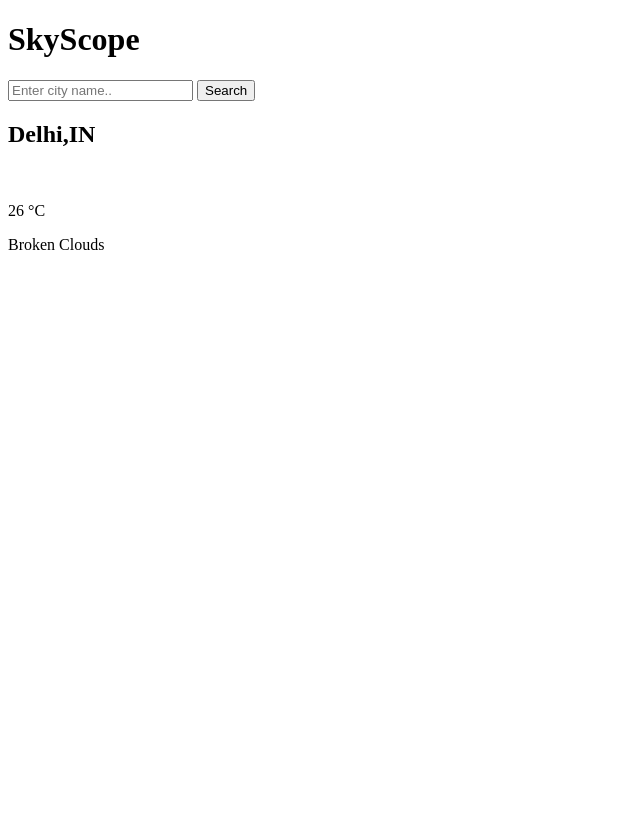
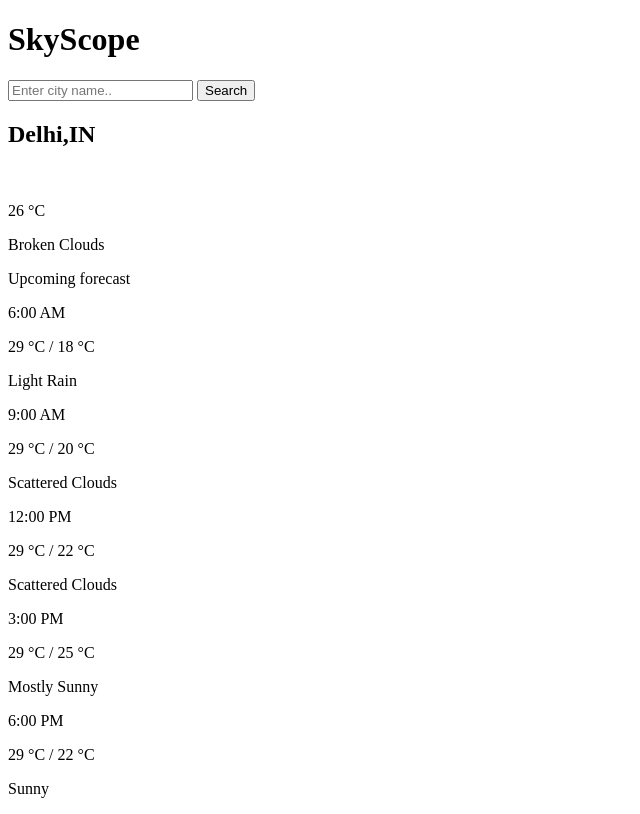
Before and after one commit to jaingautam14/SCM-FINAL2, a plain HTML site: page index.html in a window 1280 px wide. Shown: the whole page, without its empty margins (0-640 px from the left). Drawn offline with Linux system fonts and the light colour scheme.

Commit message:
Added day weather

```diff
--- a/index.html
+++ b/index.html
@@ -24,6 +24,55 @@
         </div>
         <div class="divider1"></div>
 
+        <div class="forecstH">
+            <p class="cast-header">Upcoming forecast</p>
+            <div class="templist">
+
+                <div class="next">
+                    <div>
+                        <p class="time">6:00 AM</p>
+                        <p>29 °C / 18 °C</p>
+                    </div>
+                    <p class="desc">Light Rain</p>
+                </div>
+
+                <div class="next">
+                    <div>
+                        <p class="time">9:00 AM</p>
+                        <p>29 °C / 20 °C</p>
+                    </div>
+                    <p class="desc">Scattered Clouds</p>
+                </div>
+
+                <div class="next">
+                    <div>
+                        <p class="time">12:00 PM</p>
+                        <p>29 °C / 22 °C</p>
+                    </div>
+                    <p class="desc">Scattered Clouds</p>
+                </div>
+
+                <div class="next">
+                    <div>
+                        <p class="time">3:00 PM</p>
+                        <p>29 °C / 25 °C</p>
+                    </div>
+                    <p class="desc">Mostly Sunny</p>
+                </div>
+
+                <div class="next">
+                    <div>
+                        <p class="time">6:00 PM</p>
+                        <p>29 °C / 22 °C</p>
+                    </div>
+                    <p class="desc">Sunny</p>
+                </div>
+
+            </div>
+        </div>
+    </main>
+
+
 
 
 </body>
```
